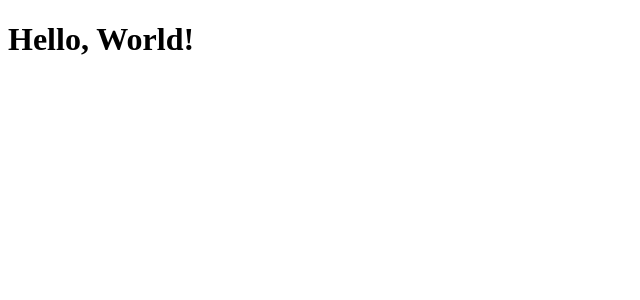
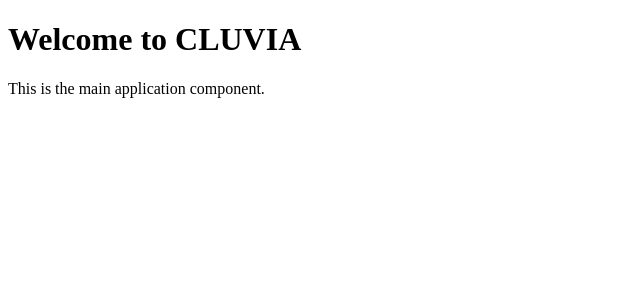
Before and after one commit to oopsoleander/CLUVIA, a React (Vite) app: page / in a window 1280 px wide. Shown: the top 300 px of the page, without its empty margins (0-640 px from the left). Built offline with nearby package versions, Linux system fonts and the light colour scheme.

Commit message:
Update main.jsx

```diff
--- a/src/main.jsx
+++ b/src/main.jsx
@@ -1,9 +1,10 @@
-import React from 'react';
-import ReactDOM from 'react-dom';
+import React from "react"
+import ReactDOM from "react-dom/client"
+import App from "./App"
+import "./styles/globals.css"
 
-const App = () => {
-    return <h1>Hello, World!</h1>;
-};
-
-const rootElement = document.getElementById('root');
-ReactDOM.render(<App />, rootElement);
+ReactDOM.createRoot(document.getElementById("root")).render(
+  <React.StrictMode>
+    <App />
+  </React.StrictMode>
+)
```
